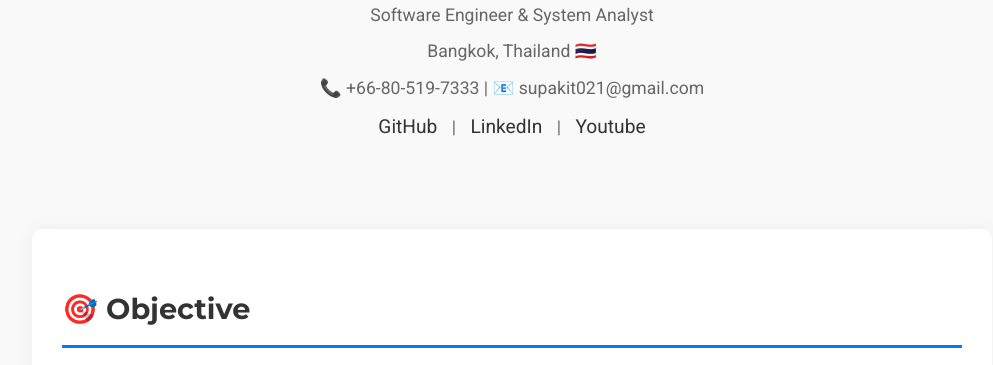
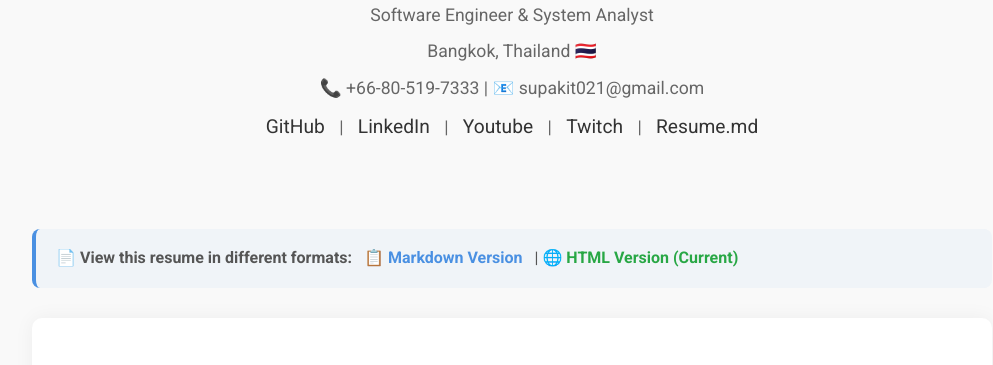
Before and after one commit to NoisKung/resume, a plain HTML site: page index.html in a window 1280 px wide. Shown: the part 362-727 px from the top of the page, without its empty margins (128-1121 px from the left). Drawn offline with Linux system fonts and the light colour scheme.

Commit message:
modify the profile add project

```diff
--- a/index.html
+++ b/index.html
@@ -22,13 +22,21 @@
                     <p class="links">
                         <a href="https://github.com/NoisKung" target="_blank">GitHub</a> |
                         <a href="https://www.linkedin.com/in/s-supakit/" target="_blank">LinkedIn</a> |
-                        <a href="https://www.youtube.com/@noiscser" target="_blank">Youtube</a>
+                        <a href="https://www.youtube.com/@noiscser" target="_blank">Youtube</a> |
+                        <a href="https://www.twitch.tv/noiscser" target="_blank">Twitch</a> |
+                        <a href="soft_eng_and_sys_analysis.md" target="_blank">Resume.md</a>
                     </p>
                 </div>
             </div>
         </header>
 
         <main>
+            <nav class="resume-nav">
+                <p><strong>📄 View this resume in different formats:</strong>
+                <a href="soft_eng_and_sys_analysis.md" target="_blank" class="md-link">📋 Markdown Version</a> |
+                <span class="current-format">🌐 HTML Version (Current)</span></p>
+            </nav>
+
             <section id="objective">
                 <h2>🎯 Objective</h2>
                 <p>Motivated and detail-oriented software engineer with 5+ years of experience designing and implementing internal tools and enterprise solutions using C#.NET. Proven ability to analyze complex systems, drive product improvements, and bridge the gap between engineering and operations. Seeking to contribute to Your mission of building innovative tools that empower people worldwide.</p>
@@ -53,8 +61,8 @@
                     <p class="date"><em>2018 – Present | Niigata, Japan / Bangkok, Thailand</em></p>
                     <ul>
                         <li>Designed and developed enterprise-grade tools in C#/.NET to support internal operations and customer support processes.</li>
-                        <li>Led system analysis for DLP solution (<strong>RunDX</strong>), including requirements gathering, documentation, and technical reviews.</li>
-                        <li>Architected and delivered <strong>RunDX Device Control v2.0</strong>, a diagnostic tool for data collection with a modern WPF front end.</li>
+                        <li>Led system analysis for Log Collecting Solution (<strong>MylogStar</strong>) and DLP solution (<strong>RunDX</strong>), including requirements gathering, documentation, and technical reviews.</li>
+                        <li>Architected and delivered <strong>MylogStar Desktop</strong>, <strong>RunDX Device Control v2.0</strong>, a diagnostic tool for data collection with a modern WPF front end.</li>
                         <li>Developed backend log analysis systems for alert tracing, file export monitoring, and device activity reporting.</li>
                         <li>Coordinated cross-border feature releases, ensuring alignment between Japan-based product managers and Thailand-based engineering team.</li>
                     </ul>
--- a/style.css
+++ b/style.css
@@ -133,3 +133,38 @@ th {
     font-weight: 700;
     color: #333;
 }
+
+/* Resume Navigation Styles */
+.resume-nav {
+    background: #f0f4f8;
+    padding: 15px 20px;
+    border-radius: 8px;
+    margin-bottom: 30px;
+    border-left: 4px solid #4a90e2;
+}
+
+.resume-nav p {
+    margin: 0;
+    font-size: 1rem;
+    color: #555;
+}
+
+.md-link {
+    color: #4a90e2;
+    text-decoration: none;
+    font-weight: 600;
+    padding: 3px 8px;
+    border-radius: 4px;
+    transition: all 0.3s ease;
+}
+
+.md-link:hover {
+    background: #4a90e2;
+    color: white;
+    text-decoration: none;
+}
+
+.current-format {
+    color: #28a745;
+    font-weight: 600;
+}
```
Also changed, not shown: 5 other files.
